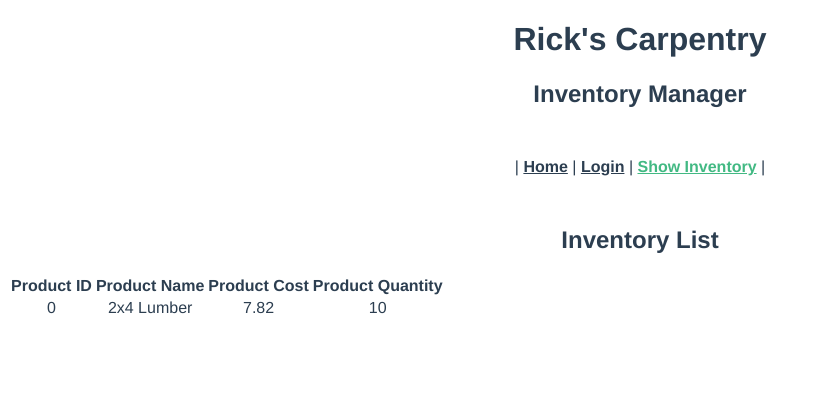
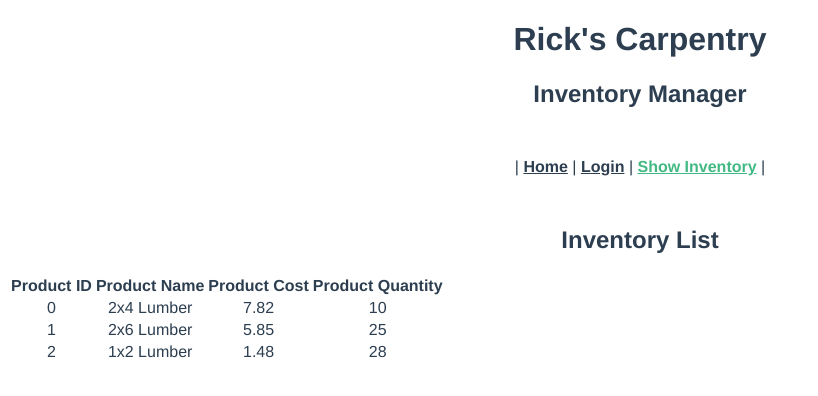
Before and after one commit to JacobBedsted/Group1RicksCarpentry, a Vue app in the folder ricksCarpentry/: page /#/ShowInventory in a window 1280 px wide. Shown: the top 396 px of the page, without its empty margins (0-818 px from the left). Built offline with nearby package versions, Linux system fonts and the light colour scheme.

Commit message:
Updated Table

```diff
--- a/ricksCarpentry/src/components/ShowInventory.vue
+++ b/ricksCarpentry/src/components/ShowInventory.vue
@@ -13,6 +13,18 @@
                 <td>2x4 Lumber</td>
                 <td>7.82</td>
                 <td>10</td>
+            </tr>
+            <tr>
+                <td>1</td>
+                <td>2x6 Lumber</td>
+                <td>5.85</td>
+                <td>25</td>
+            </tr>
+            <tr>
+                <td>2</td>
+                <td>1x2 Lumber</td>
+                <td>1.48</td>
+                <td>28</td>
             </tr>
         </table>
     </div>
```
